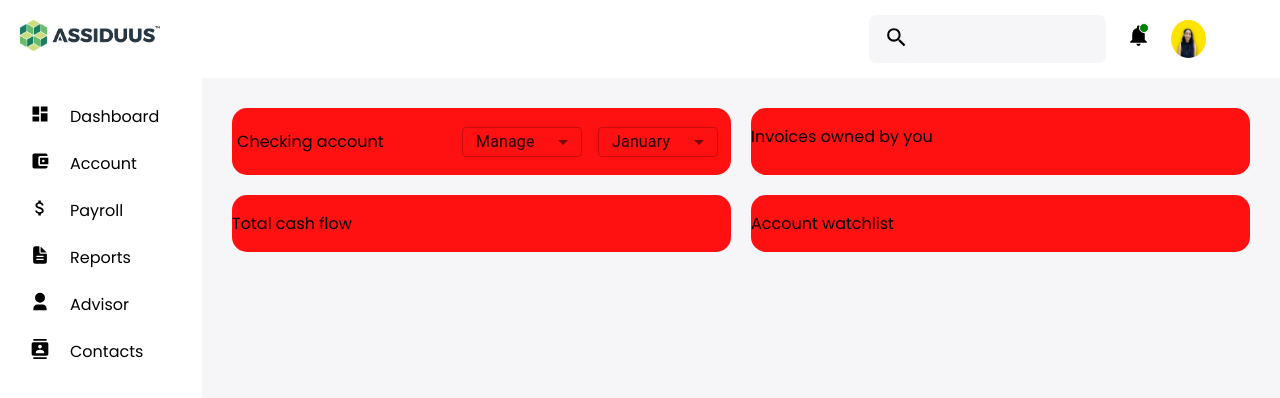
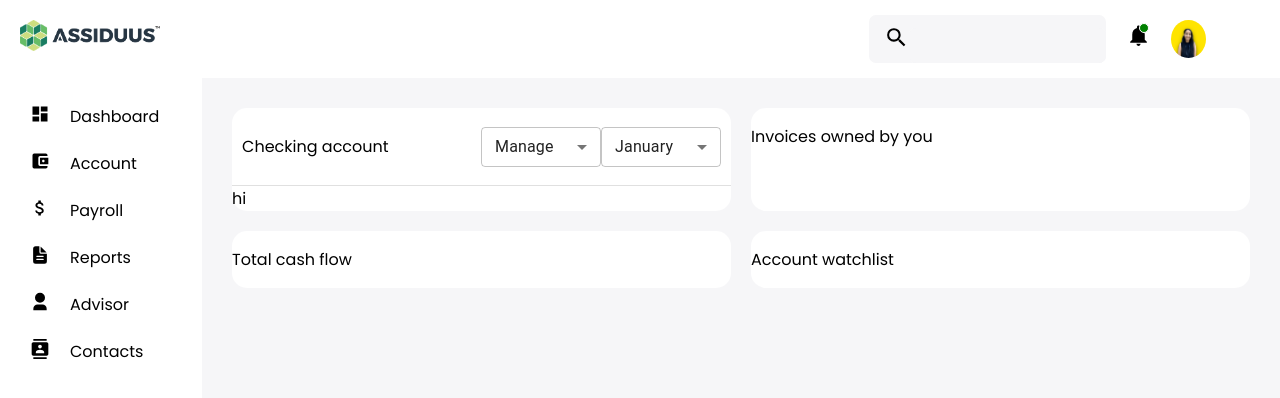
Before and after one commit to Vaishali2127/assiduus, a React (Vite) app: page / in a window 1280 px wide. Shown: the top 398 px of the page. Built offline with nearby package versions, Linux system fonts and the light colour scheme.

Commit message:
Add card 1 upperwrapper

```diff
--- a/src/components/chart/account.jsx
+++ b/src/components/chart/account.jsx
@@ -6,6 +6,7 @@ import FormControl from '@mui/material/FormControl';
 import Select from '@mui/material/Select';
 
 import { CardWrapper, UpperWrapper } from './styles';
+import { Divider } from '@mui/material';
 
 const Account = () => {
   const [month, setMonth] = React.useState('');
@@ -23,9 +24,9 @@ const Account = () => {
       <UpperWrapper>
         <p>Checking account</p>
         <Box sx={{ minWidth: 120, display: 'flex' }}>
-          <FormControl sx={{ m: 1, minWidth: 120 }}>
+          <FormControl sx={{ mt: 1, mb: 1, minWidth: 120 }}>
             <Select
-              style={{ height: '30px' }}
+              style={{ height: '30px', padding: '20px 0px' }}
               value={manage}
               onChange={handleChangeManage}
               displayEmpty
@@ -34,9 +35,9 @@ const Account = () => {
             </Select>
           </FormControl>
 
-          <FormControl sx={{ m: 1, minWidth: 120 }}>
+          <FormControl sx={{ mt: 1, mb: 1, minWidth: 120 }}>
             <Select
-              style={{ height: '30px' }}
+              style={{ height: '30px', padding: '20px 0px' }}
               value={month}
               onChange={handleChangeMonth}
               displayEmpty
@@ -58,6 +59,8 @@ const Account = () => {
           </FormControl>
         </Box>
       </UpperWrapper>
+      <Divider />
+      hi
     </CardWrapper>
   );
 };
--- a/src/components/chart/styles.js
+++ b/src/components/chart/styles.js
@@ -8,7 +8,7 @@ export const Wrapper = styled.div`
 `;
 
 export const CardWrapper = styled.div`
-  background-color: #f11;
+  background-color: #ffffff;
   border-radius: 15px;
   /* display: flex; */
   /* justify-content: space-between; */
@@ -17,7 +17,7 @@ export const CardWrapper = styled.div`
 export const UpperWrapper = styled.div`
   display: flex;
   justify-content: space-between;
-  padding: 5px;
+  padding: 10px;
   align-items: center;
 `;
 
```
